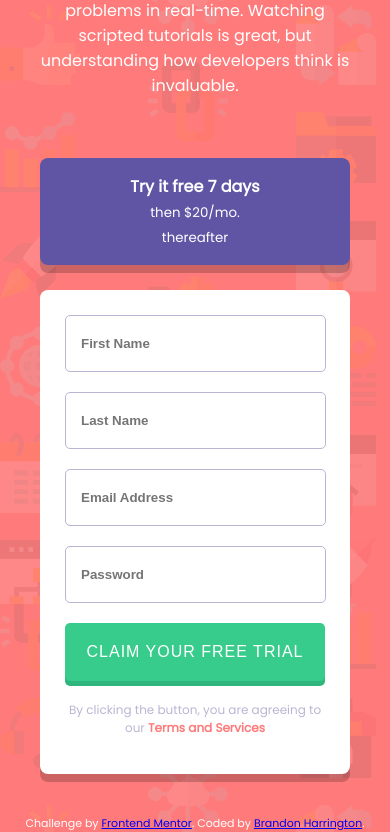
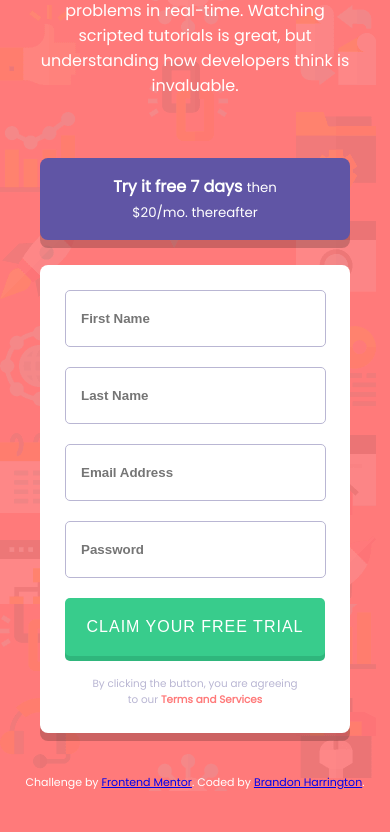
Before and after one commit to brandonmharrington/responsive-signup-form, a plain HTML site: page index.html in a window 390 px wide. Shown: the part 196-1028 px from the top of the page. After the commit the page ends 987 px from the top, so only its background shows below. Drawn offline with Linux system fonts and the light colour scheme.

Commit message:
styling changes

```diff
--- a/styles/large.css
+++ b/styles/large.css
@@ -37,7 +37,7 @@
 .signup__form input {
   border: 1px solid var(--grayish-blue);
   padding: 15px;
-  width: 88%;
+  width: 93%;
   margin-bottom: 20px;
   border-radius: 5px;
   font-weight: 900;
--- a/styles/main.css
+++ b/styles/main.css
@@ -7,7 +7,6 @@
 }
 
 body {
-  overflow: hidden;
   background-color: var(--red);
   background-image: url('../images/bg-intro-desktop.png');
   height: 100vh;
@@ -15,6 +14,14 @@ body {
   font-family: 'Poppins', Arial, Helvetica, sans-serif;
   font-size: 16px;
   color: #fff;
+}
+
+input {
+  outline: none;
+}
+
+button {
+  cursor: pointer;
 }
 
 .container {
--- a/styles/mobile.css
+++ b/styles/mobile.css
@@ -19,7 +19,7 @@ body {
 
 .signup__form-trial {
   background-color: var(--blue);
-  padding: 16px 80px;
+  padding: 16px 60px;
   margin-bottom: 25px;
   border-radius: 8px;
   box-shadow: 0 8px rgba(0, 0, 0, 0.2);
@@ -51,9 +51,10 @@ body {
 
 .signup__form-terms {
   color: var(--grayish-blue);
-  font-size: 0.75rem;
+  font-size: 0.65rem;
+  margin: 0 auto;
   margin-top: 20px;
-  text-align: center;
+  width: 80%;
 }
 
 .signup__form-terms a {
```
